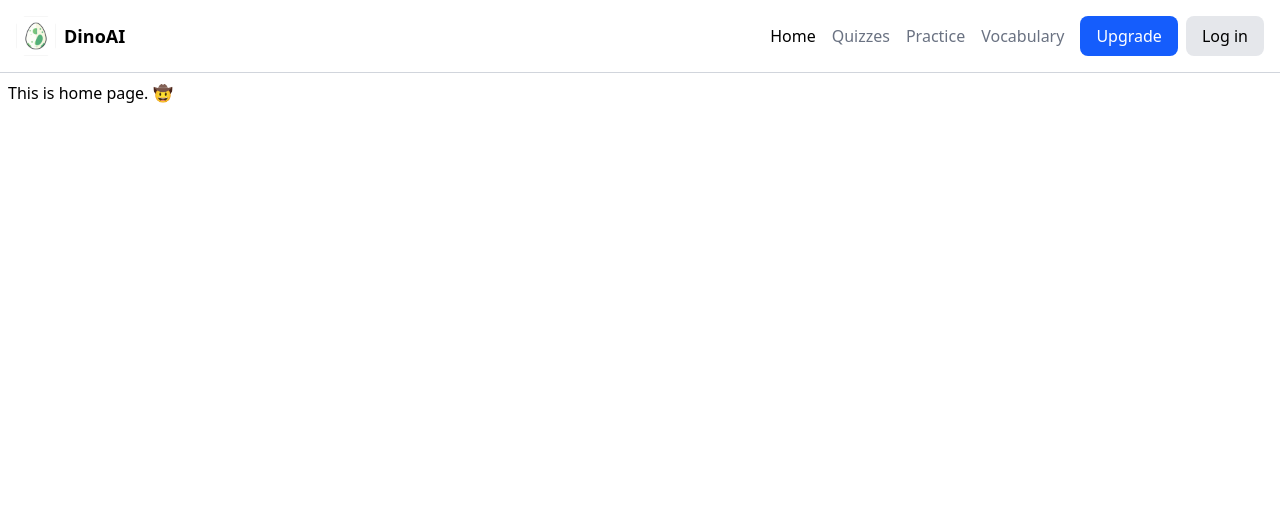
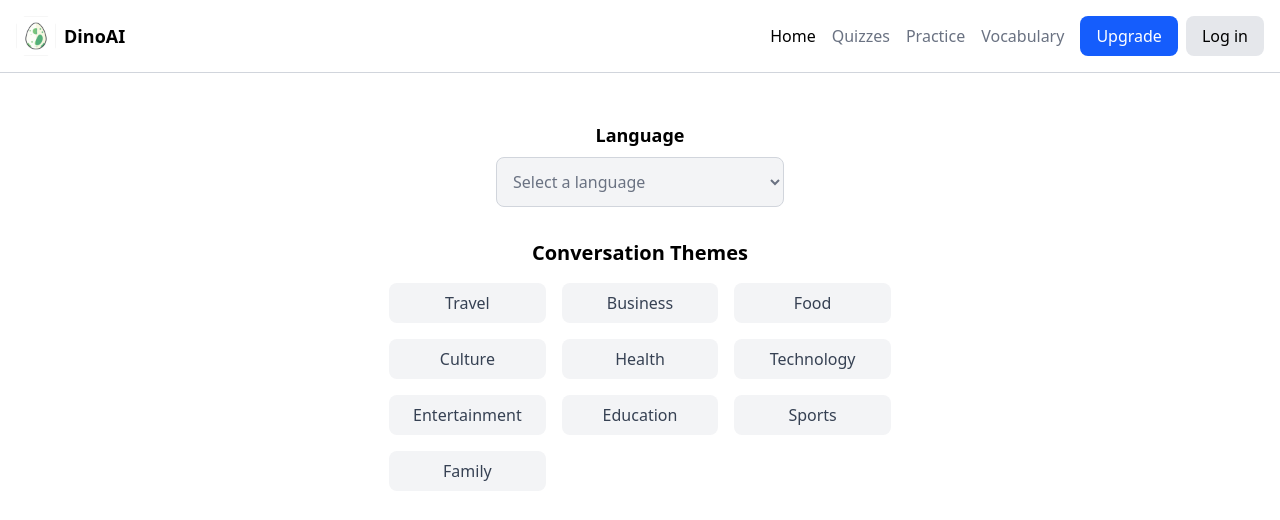
Before and after one commit to Capstone-Projects-2025-Spring/section-005-karlmorris-projects-dinoai-chat, a React (Vite) app in the folder frontend/: page / in a window 1280 px wide. Shown: the top 520 px of the page. Built offline with nearby package versions, Linux system fonts and the light colour scheme.

Commit message:
Added language selection and conversation theme

```diff
--- a/frontend/src/pages/Home.jsx
+++ b/frontend/src/pages/Home.jsx
@@ -3,9 +3,28 @@
 export default function Home() {
 
     return (
-        <div className="p-2">
-            This is home page. 🤠
+        <div className="min-h-screen bg-white">
+      {/* Content */}
+      <div className="flex flex-col items-center mt-12">
+        {/* Language Selector */}
+        <label className="text-lg font-semibold">Language</label>
+        <select className="mt-2 w-72 p-3 border border-gray-300 rounded-lg bg-gray-100 text-gray-500">
+          <option>Select a language</option>
+        </select>
+
+        {/* Conversation Themes */}
+        <div className="mt-8">
+          <h2 className="text-xl font-semibold text-center">Conversation Themes</h2>
+          <div className="grid grid-cols-3 gap-4 mt-4 text-center">
+            {["Travel", "Business", "Food", "Culture", "Health", "Technology", "Entertainment", "Education", "Sports", "Family"].map(theme => (
+              <button key={theme} className="px-6 py-2 bg-gray-100 rounded-lg text-gray-700">
+                {theme}
+              </button>
+            ))}
+          </div>
         </div>
+      </div>
+    </div>
     )
 
 }
```
